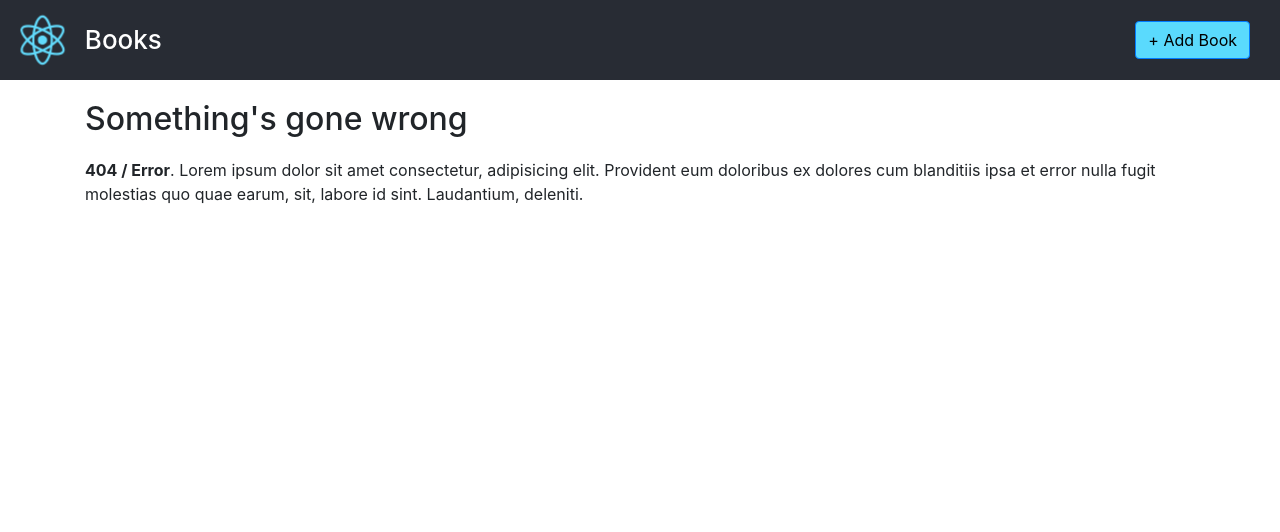
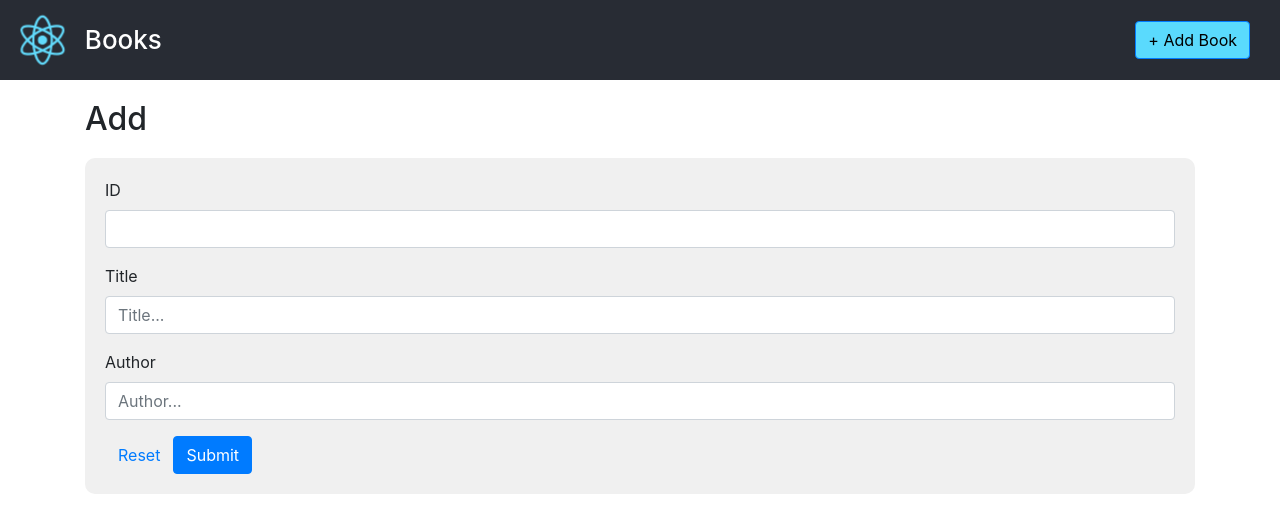
Before and after one commit to scottgemmell-zz/book-collector, a React (Create React App) app: page /book/add in a window 1280 px wide. Shown: the top 532 px of the page. Built offline with nearby package versions, Linux system fonts and the light colour scheme.

Commit message:
Combine Add and Edit and created helpers/validation.js

```diff
--- a/db.json
+++ b/db.json
@@ -2,15 +2,8 @@
   "books": [
     {
       "id": 0,
-      "title": "Child 44",
       "author": "Tom Rob Smith",
-      "isbn10": 9780321200686,
-      "isbn13": "978-0321200686",
-      "publisher": "Penguin",
-      "publicationDate": "01-01-1970",
-      "lang": "en",
-      "noOfPages": 726,
-      "image": ""
+      "title": "Child 44"
     },
     {
       "id": 1,
--- a/src/App.js
+++ b/src/App.js
@@ -8,7 +8,7 @@ import {
 	Link,
 	Switch
 } from "react-router-dom";
-import { BookAdd, BookList, BookView, BookEdit, Page404 } from "./components";
+import { BookList, BookView, BookAddEdit, Page404 } from "./components";
 
 class App extends Component {
 
@@ -25,7 +25,7 @@ class App extends Component {
 									Books
 								</Link>
 							</h1>
-							<Link to="/add/">
+							<Link to="/book/add/">
 								<Button>
 									+ Add Book
 								</Button>
@@ -35,9 +35,9 @@ class App extends Component {
 							<Container>
 								<Switch>
 									<Route exact path="/" component={BookList} />
-									<Route path="/add/" component={BookAdd} />
+									<Route path="/book/add/" component={BookAddEdit} />
+									<Route path={"/book/edit/:id"} component={BookAddEdit} />
 									<Route path={"/book/view/:id"} component={BookView} />
-									<Route path={"/book/edit/:id"} component={BookEdit} />
 									<Route component={Page404} />
 								</Switch>
 							</Container>
--- a/src/components/BookAdd.jsx
+++ /dev/null
@@ -1,46 +0,0 @@
-import React, { Component } from "react";
-import PropTypes from "prop-types";
-import { connect } from "react-redux";
-import BookForm from "./BookForm";
-import { addBook } from "../redux/actions/books.actions";
-
-class BookAdd extends Component {
-	constructor(props){
-		super(props);
-
-		this.submit = this.submit.bind(this);
-	}
-
-	submit(e){
-		e.preventDefault();
-
-		const { addBook, history } = this.props;
-		// addBook({
-		// 	id: this.idInput.value,
-		// 	title: this.titleInput.value,
-		// 	author: this.authorInput.value,
-		// });
-		// history.push("/");
-	}
-
-	render(){
-
-		const { addBook } = this.props;
-
-		return (
-			<div>
-				<h2>
-					Add
-				</h2>
-				<BookForm fn={addBook} />
-			</div>
-		);
-	}
-}
-
-BookAdd.propTypes = {
-	submit: PropTypes.func,
-	addBook: PropTypes.func,
-};
-
-export default connect(null, { addBook })(BookAdd);
--- /dev/null
+++ b/src/components/BookAddEdit.jsx
@@ -0,0 +1,70 @@
+import React, { Component } from "react";
+import PropTypes from "prop-types";
+import { connect } from "react-redux";
+import BookForm from "./BookForm";
+import { addBook, editBook } from "../redux/actions/books.actions";
+
+class BookAddEdit extends Component {
+	// constructor(props){
+	// 	super(props);
+
+	// 	this.handleEdit = this.handleEdit.bind(this);
+	// 	this.handleAdd = this.handleAdd.bind(this);
+	// }
+
+	// handleAdd(e){
+	// 	e.preventDefault();
+
+	// 	const { addBook, history } = this.props;
+	// 	addBook({
+	// 		id: this.idInput.value,
+	// 		title: this.titleInput.value,
+	// 		author: this.authorInput.value,
+	// 	});
+	// 	history.push("/");
+	// }
+
+	// handleEdit(e){
+	// 	e.preventDefault();
+	// 	const { editBook, history } = this.props;
+
+	// 	editBook({
+	// 		id: this.idInput.value,
+	// 		title: this.titleInput.value,
+	// 		author: this.authorInput.value,
+	// 	});
+	// 	history.push("/");
+	// }
+
+	render(){
+
+		const { match: { params: { id } }, books, addBook, editBook } = this.props;
+		const book = books.find(book => book.id === +id);
+
+		// console.log({ params });
+
+		return (
+			<div>
+				<BookForm
+					book={book}
+					title={id ? "Edit" : "Add"}
+					fn={id ? editBook : addBook}
+				/>
+			</div>
+		);
+	}
+}
+
+BookAddEdit.propTypes = {
+	addBook: PropTypes.func,
+	editBook: PropTypes.func,
+};
+
+const mapStateToProps = (state, ownProps) => {
+	//console.log("mapStateToProps", { ownProps });
+	return {
+		books: state.books,
+	};
+};
+
+export default connect(mapStateToProps, { addBook, editBook })(BookAddEdit);
--- a/src/components/BookEdit.jsx
+++ /dev/null
@@ -1,54 +0,0 @@
-import React, { Component } from "react";
-import PropTypes from "prop-types";
-import { connect } from "react-redux";
-import BookForm from "./BookForm";
-import { editBook } from "../redux/actions/books.actions";
-
-class BookEdit extends Component {
-	constructor(props){
-		super(props);
-
-		this.handleSubmit = this.handleSubmit.bind(this);
-	}
-
-	handleSubmit(e){
-		e.preventDefault();
-		const { editBook, history } = this.props;
-
-		editBook({
-			id: this.idInput.value,
-			title: this.titleInput.value,
-			author: this.authorInput.value,
-		});
-		history.push("/");
-	}
-
-	render(){
-
-		const { match: { params: { id } }, books, editBook } = this.props;
-		const book = books.find(book => book.id === +id);
-
-		return (
-			<div>
-				<h2>
-					Edit
-				</h2>
-				<BookForm book={book} fn={editBook}/>
-			</div>
-		);
-	}
-}
-
-BookEdit.propTypes = {
-	handleSubmit: PropTypes.func,
-	editBook: PropTypes.func,
-};
-
-const mapStateToProps = (state, ownProps) => {
-	//console.log("mapStateToProps", { ownProps });
-	return {
-		books: state.books,
-	};
-};
-
-export default connect(mapStateToProps, { editBook })(BookEdit);
--- a/src/components/BookForm.jsx
+++ b/src/components/BookForm.jsx
@@ -5,32 +5,13 @@ import { reduxForm, Field } from "redux-form";
 import {
 	Form, Button, ButtonToolbar,
 } from "react-bootstrap";
-
-const required = value =>
-	(value || typeof value === "number"
-		? undefined
-		: "Required"
-	);
-
-const number = value =>
-	value && isNaN(Number(value))
-		? "Must be a number"
-		: undefined;
-
-const alphaNumeric = value =>
-	value && /[^a-zA-Z0-9 ]/i.test(value)
-		? "Only alphanumeric characters"
-		: undefined;
-
-const alpha = value =>
-	value && /[^a-zA-Z ]/i.test(value)
-		? "Only alpha characters"
-		: undefined;
-
-export const minLength = min => value =>
-	value && value.length < min ? `Must be ${min} characters or more` : undefined
-
-export const minLength3 = minLength(3);
+import {
+	required,
+	number,
+	alphaNumeric,
+	alpha,
+	minLength3
+} from "../helpers/validation.js";
 
 const renderInput = ({
 	input,
@@ -47,10 +28,8 @@ const renderInput = ({
 			{label}
 		</Form.Label>
 		<Form.Control
-			// inputRef={inputRef}
 			className={touched && (error || warning) ? "is-invalid" : ""}
 			type={type}
-			// required={touched && (error || warning)}
 			// disabled={disabled}
 			placeholder={placeholder}
 			{...input}
@@ -64,9 +43,13 @@ const renderInput = ({
 );
 
 
-let BookForm = ({ handleSubmit, pristine, submitting, reset, fn }) => {
+let BookForm = ({ title, handleSubmit, pristine, submitting, reset, fn }) => {
 
 	return (
+		<div>
+			<h2>
+				{title}
+			</h2>
 			<div className="c-book">
 				<Form onSubmit={handleSubmit(fn)}>
 
@@ -114,13 +97,14 @@ let BookForm = ({ handleSubmit, pristine, submitting, reset, fn }) => {
 					</ButtonToolbar>
 				</Form>
 			</div>
+		</div>
 	);
 };
 
 BookForm = reduxForm({
 	form: "booksForm",
-	// destroyOnUnmount: false,
-	// enableReinitialize: true,
+	destroyOnUnmount: false,
+	enableReinitialize: true,
 })(BookForm);
 
 // BookForm.propTypes = {
@@ -130,7 +114,7 @@ BookForm = reduxForm({
 const mapStateToProps = (state, ownProps) => {
 	//console.log("mapStateToProps", { ownProps });
 	return {
-		initialValues: ownProps.book ? state.books[ownProps.book.id] : null,
+		initialValues: ownProps.book === undefined ? null : state.books[ownProps.book.id],
 	};
 };
 
--- a/src/components/index.js
+++ b/src/components/index.js
@@ -1,5 +1,4 @@
-export { default as BookAdd } from "./BookAdd.jsx";
-export { default as BookEdit } from "./BookEdit.jsx";
+export { default as BookAddEdit } from "./BookAddEdit.jsx";
 export { default as BookList } from "./BookList.jsx";
 export { default as BookView } from "./BookView.jsx";
 export { default as FieldInput } from "./FieldInput.jsx";
--- /dev/null
+++ b/src/helpers/validation.js
@@ -0,0 +1,25 @@
+export const required = value =>
+	(value || typeof value === "number"
+		? undefined
+		: "Required"
+	);
+
+export const number = value =>
+	value && isNaN(Number(value))
+		? "Must be a number"
+		: undefined;
+
+export const alphaNumeric = value =>
+	value && /[^a-zA-Z0-9 ]/i.test(value)
+		? "Only alphanumeric characters"
+		: undefined;
+
+export const alpha = value =>
+	value && /[^a-zA-Z ]/i.test(value)
+		? "Only alpha characters"
+		: undefined;
+
+export const minLength = min => value =>
+	value && value.length < min ? `Must be ${min} characters or more` : undefined
+
+export const minLength3 = minLength(3);
```
Lines whose indentation alone changed are shown as unchanged.
